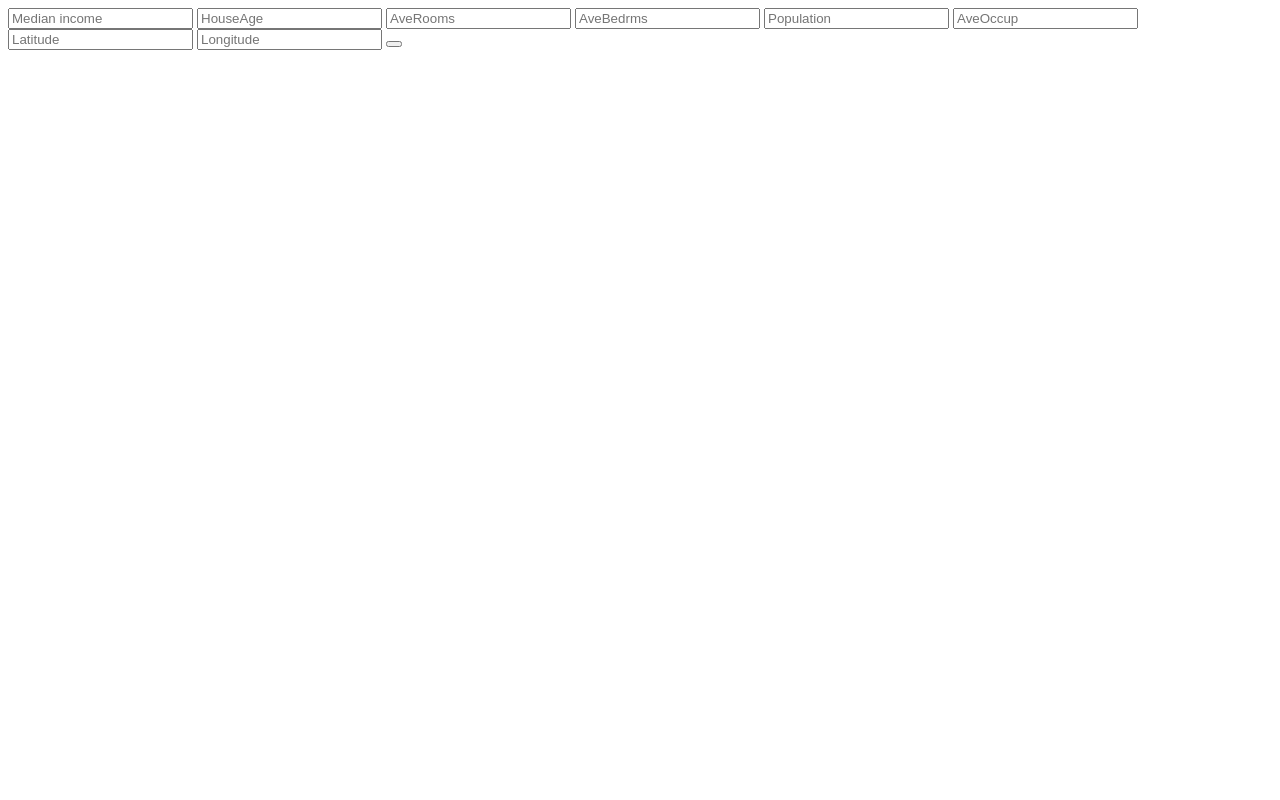
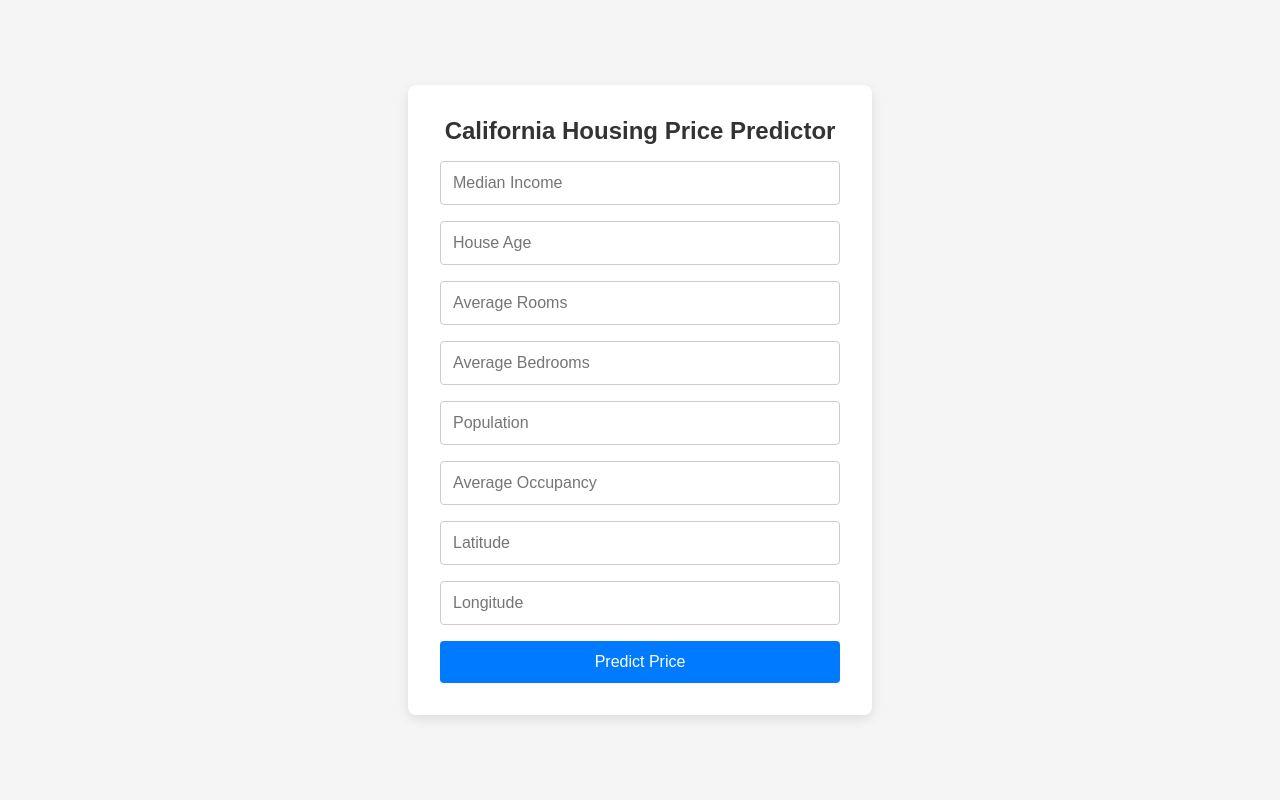
Before and after one commit to tropicles/1stawsdeploy, a Flask app: page / in a window 1280 px wide. Run offline with Flask 3, Linux system fonts and the light colour scheme; parts of the project's set-up code (start-up, migrations or seed data) failed here and were passed over.

Commit message:
Update index.html

```diff
--- a/templates/index.html
+++ b/templates/index.html
@@ -1,17 +1,73 @@
-<html>
+<!DOCTYPE html>
+<html lang="en">
 <head>
+  <meta charset="UTF-8" />
+  <meta name="viewport" content="width=device-width, initial-scale=1.0"/>
+  <title>House Price Predictor</title>
+  <style>
+    body {
+      font-family: Arial, sans-serif;
+      background: #f5f5f5;
+      display: flex;
+      align-items: center;
+      justify-content: center;
+      height: 100vh;
+      margin: 0;
+    }
+    .container {
+      background: #fff;
+      padding: 2rem;
+      border-radius: 8px;
+      box-shadow: 0 4px 12px rgba(0,0,0,0.1);
+      max-width: 400px;
+      width: 100%;
+    }
+    h1 {
+      margin-top: 0;
+      text-align: center;
+      font-size: 1.5rem;
+      color: #333;
+    }
+    form {
+      display: grid;
+      grid-gap: 1rem;
+    }
+    input[type="number"] {
+      padding: 0.75rem;
+      border: 1px solid #ccc;
+      border-radius: 4px;
+      font-size: 1rem;
+      width: 100%;
+      box-sizing: border-box;
+    }
+    button {
+      padding: 0.75rem;
+      background: #007bff;
+      color: #fff;
+      border: none;
+      border-radius: 4px;
+      font-size: 1rem;
+      cursor: pointer;
+    }
+    button:hover {
+      background: #0056b3;
+    }
+  </style>
 </head>
 <body>
-<form action="http://127.0.0.1:5000/predicted" method="post">
-    <input type="number" name="MedInc" placeholder="Median income" required="required">
-    <input type="number" name="HouseAge" placeholder="HouseAge" required="required">
-    <input type="number" name="AveRooms" placeholder="AveRooms" required="required">
-    <input type="number" name="AveBedrms" placeholder="AveBedrms" required="required">
-    <input type="number" name="Population" placeholder="Population" required="required">
-    <input type="number" name="AveOccup" placeholder="AveOccup" required="required">
-    <input type="number" name="Latitude" placeholder="Latitude" required="required">
-    <input type="number" name="Longitude" placeholder="Longitude" required="required">
-    <button type="submit" placeholder="Submit">
-</form>
+  <div class="container">
+    <h1>California Housing Price Predictor</h1>
+    <form action="http://127.0.0.1:5000/predicted" method="post">
+      <input type="number" name="MedInc"   placeholder="Median Income"  step="any" required>
+      <input type="number" name="HouseAge" placeholder="House Age"        step="any" required>
+      <input type="number" name="AveRooms" placeholder="Average Rooms"     step="any" required>
+      <input type="number" name="AveBedrms"placeholder="Average Bedrooms"  step="any" required>
+      <input type="number" name="Population"placeholder="Population"       step="any" required>
+      <input type="number" name="AveOccup" placeholder="Average Occupancy" step="any" required>
+      <input type="number" name="Latitude" placeholder="Latitude"          step="any" required>
+      <input type="number" name="Longitude"placeholder="Longitude"        step="any" required>
+      <button type="submit">Predict Price</button>
+    </form>
+  </div>
 </body>
 </html>
```
